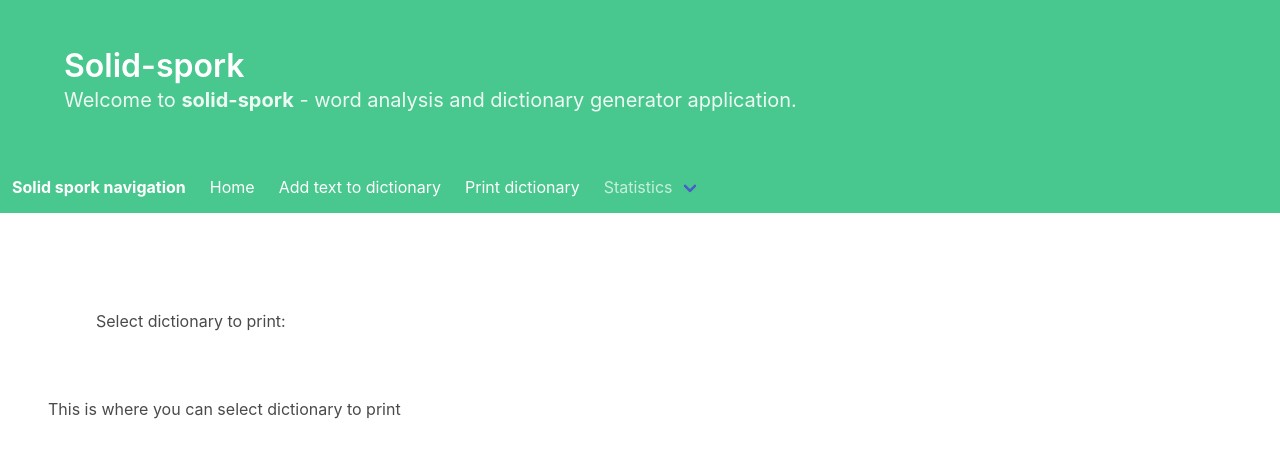
After one commit to filipnovacki/solid-spork, a Flask app: page /print_dict in a window 1280 px wide. The commit adds this page. Shown: the top 468 px of the page. Run offline with Flask 2, Linux system fonts and the light colour scheme; data that the repository does not hold is empty.

Commit message:
Fixed access to database and project files sorted
Database logic is moved to separate functions so it stays apart from server. Closing database was key issue. Basic pages are displayed.

```diff
--- a/app.py
+++ b/app.py
@@ -1,25 +1,44 @@
-from flask import Flask, render_template, flash, redirect
+from flask import Flask, render_template, flash, redirect, request
 from forms import InputDataForm
-from dbapi import open_conn, add_dictionary
+from dbapi import open_conn, add_dictionary, get_dictionaries
+from bookkeep import Dictionary
+import ZODB
 
 app = Flask(__name__)
 app.config['SECRET_KEY'] = 'you-will-never-guess'
 
-
+'''
+This is homepage.
+'''
 @app.route('/')
 def hello_world():
-    flash(open_conn().root())
-    return render_template("app.html")
+    return render_template("app.html", dicts = get_dictionaries())
 
 
-@app.route('/login', methods=['GET', 'POST'])
-def login():
+@app.route('/input', methods=['GET', 'POST'])
+def add_to_dictionary():
     form = InputDataForm()
 
     # returns false if get request
     if form.validate_on_submit():
         flash('Adding data to dictionary {}'.format(form.dict_name.data))
 
+        dict = Dictionary(form.dict_name.data)
+        dict.add_words(form.input_text.data)
+
+        add_dictionary(dict)
+
         return redirect('/')
     return render_template('input_data.html', title='Add to dictionary',
                            form=form)
+
+@app.route('/print_dict')
+def print_dict():
+
+    dict_name = request.args.get('dict')
+    if request.args.get('dict') is not None:
+        flash('Printing...')
+        return redirect('/print_dict')
+        # start printing process
+
+    return render_template("print_dict.html", dicts = get_dictionaries())
--- a/dbapi.py
+++ b/dbapi.py
@@ -3,8 +3,7 @@ import transaction
 
 from BTrees.OOBTree import TreeSet, OOBTree, BTree
 
-
-def open_conn(db='database.fs'):
+def open_conn(db='db/database.fs'):
     """
     Opens connection to database
 
@@ -16,8 +15,18 @@ def open_conn(db='database.fs'):
     conn = db.open()
     return conn
 
+# not used
+def get_dictionaries(db='db/database.fs'):
+    storage = ZODB.FileStorage.FileStorage(db)
+    db = ZODB.DB(storage)
+    conn = db.open()
 
-def add_dictionary(d, db='database.fs'):
+    dicts = conn.root().items()
+    conn.close()
+    db.close()
+    return dicts
+
+def add_dictionary(d, db='db/database.fs'):
     """
     Adds dictionary to database.
 
@@ -26,13 +35,17 @@ def add_dictionary(d, db='database.fs'):
 
     returns added dictionary from the root object
     """
-    conn = open_conn(db)
+    storage = ZODB.FileStorage.FileStorage(db)
+    db = ZODB.DB(storage)
+    conn = db.open()
     root = conn.root()
 
-    if root.dictionaries == None:
-        root.dictionaries = BTree()
+    root[d.title] = d
 
-    if root.dictionaries[d.title] == None:
-        root.dictionaries[d.title] = d
+    transaction.commit()
+    conn.close()
+    db.close()
 
-    return root[d.title]
+    return
+
+# self.words.update({word: Word(word)})
--- a/templates/app.html
+++ b/templates/app.html
@@ -3,7 +3,7 @@
   <head>
     <meta charset="utf-8">
     <meta name="viewport" content="width=device-width, initial-scale=1">
-    <title>Hello Bulma!</title>
+    <title>Solid spork</title>
     <link rel="stylesheet" href="https://cdn.jsdelivr.net/npm/bulma@0.9.0/css/bulma.min.css">
   </head>
 
@@ -34,7 +34,7 @@
   <div class="navbar-brand">
       <!-- first element in navbar -->
     <a class="navbar-item" href="https://bulma.io">
-      <img src="https://bulma.io/images/bulma-logo.png" width="112" height="28">
+      <b>Solid spork navigation</b>
     </a>
 
     <a role="button" class="navbar-burger burger" aria-label="menu" aria-expanded="false" data-target="navbarBasicExample">
@@ -46,76 +46,40 @@
 
   <div id="navbarBasicExample" class="navbar-menu">
     <div class="navbar-start">
-      <a class="navbar-item">
+      <a class="navbar-item" href="./">
         Home
       </a>
 
-      <a class="navbar-item">
-        Documentation
+      <a class="navbar-item" href="./input">
+        Add text to dictionary
       </a>
 
-      <div class="navbar-item has-dropdown is-hoverable">
+        <a class="navbar-item" href="./print_dict">
+            Print dictionary
+        </a>
+
+      <div class="navbar-item is-danger has-dropdown is-hoverable">
         <a class="navbar-link">
-          More
+          Statistics
         </a>
 
         <div class="navbar-dropdown">
           <a class="navbar-item">
-            About
+            Words
           </a>
           <a class="navbar-item">
-            Jobs
-          </a>
-          <a class="navbar-item">
-            Contact
-          </a>
-          <hr class="navbar-divider">
-          <a class="navbar-item">
-            Report an issue
+            Dictionaries
           </a>
         </div>
       </div>
     </div>
 
-    <div class="navbar-end">
-      <div class="navbar-item">
-        <div class="buttons">
-          <a class="button is-primary">
-            <strong>Sign up</strong>
-          </a>
-          <a class="button is-light">
-            Log in
-          </a>
-        </div>
-      </div>
-    </div>
   </div>
 </nav>
 </section>
 
+
 <section class="section">
-
-<!-- <form class="form" method='POST'> -->
-<!-- 	<div class='field'> -->
-<!-- 		<label class="label">Text for analysis:</label> -->
-<!-- 		<textarea class="textarea" rows="5" cols="7" name="inputtext" -->
-<!-- 				 placeholder="Input text here"></textarea> -->
-<!-- 	</div> -->
-<!-- 	<div class='field'> -->
-<!-- 	<label class="label">Enter dicitionary name:</label> -->
-<!-- 	    <input class="input" type="text" placeholder="Text input" -->
-<!-- 	    	value="Dictionary"> -->
-<!--   	    <p class="help is-success">This dictionary exists and will add -->
-<!-- 	    words to existing dictionary</p> -->
-<!-- 	</div> -->
-<!-- 	<div class='field'> -->
-<!-- 		<button class="button is-success">Start analysis</button> -->
-<!-- 	</div> -->
-<!-- 	<!-1- <div class='field'> -1-> -->
-<!-- 	<!-1- </div> -1-> -->
-<!-- 	<!-1- <div class='field'> -1-> -->
-<!-- 	<!-1- </div> -1-> -->
-<!-- </form> -->
 
 {% block content %}{% endblock %}
 
--- /dev/null
+++ b/templates/print_dict.html
@@ -0,0 +1,15 @@
+{% extends "app.html" %}
+{% block content %}
+
+<section class="section">
+    Select dictionary to print: <br>
+    <ul>
+    {% for x in dicts %}
+        <li><a href="/print_dict?dict={{ x[0] }}">{{ x[0] }}</a></li>
+    {% endfor %}
+    </ul>
+</section>
+
+This is where you can select dictionary to print
+
+{% endblock %}
```
Also changed, not shown: bookkeep.py (+19 -11 lines).
